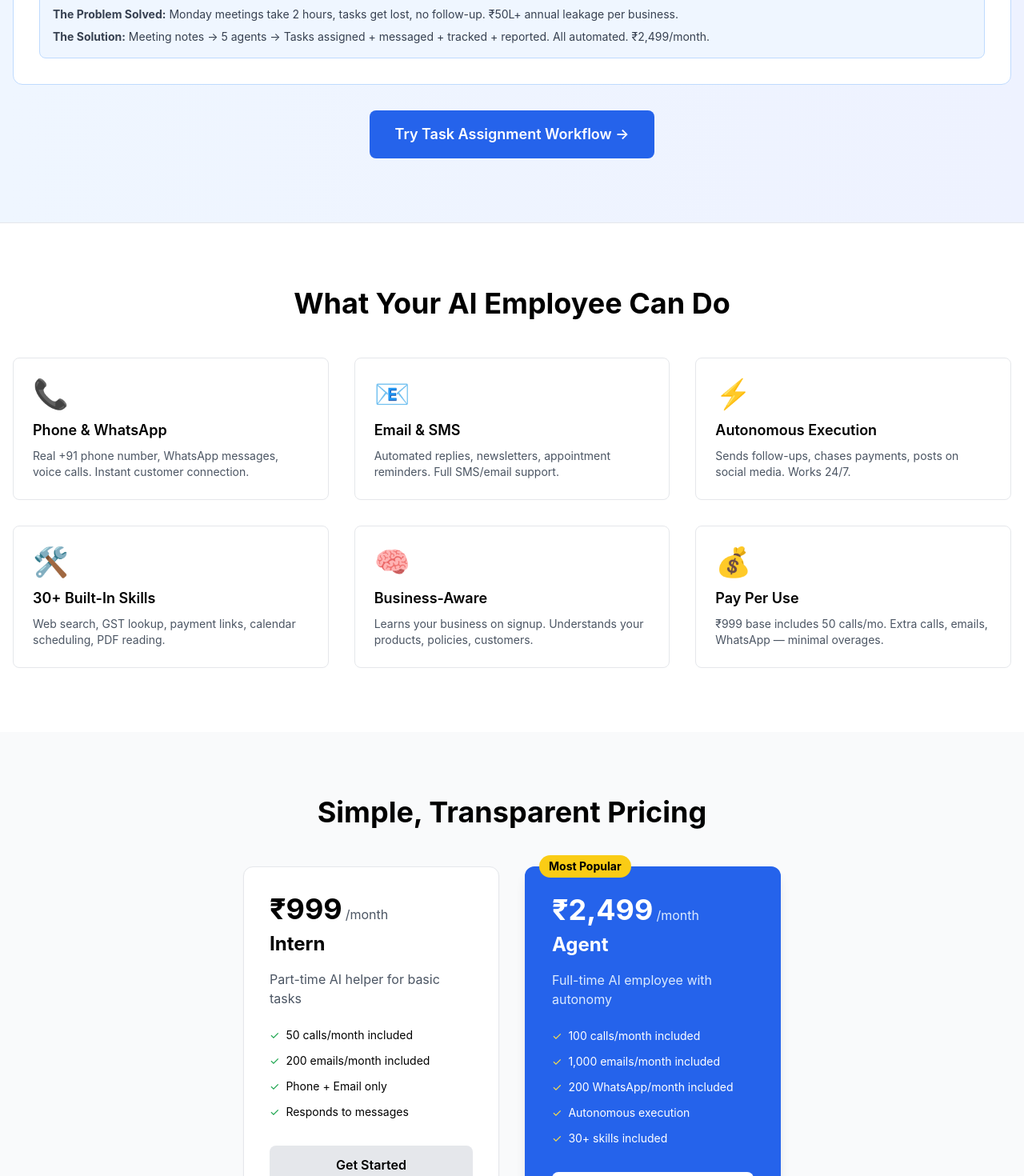
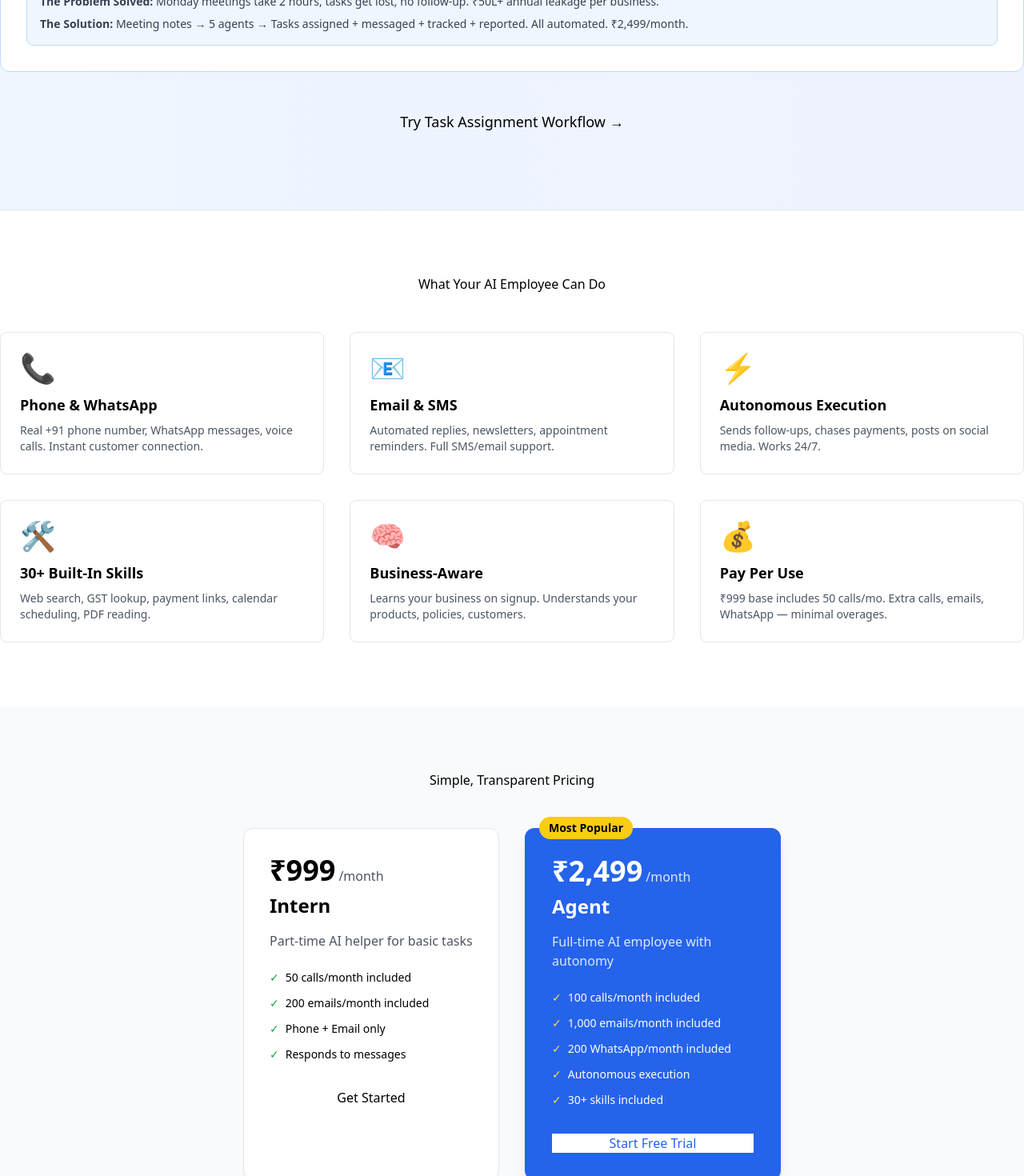
Before and after one commit to mikey21-web/saas, a Next.js app: page /landing in a window 1280 px wide. Shown: the part 1120-2590 px from the top of the page at 80% size. Built offline with nearby package versions, Linux system fonts and the light colour scheme.

Commit message:
🔧 Fix Tailwind CSS build error: replace undefined text-foreground with text-white

```diff
--- a/app/globals.css
+++ b/app/globals.css
@@ -2,46 +2,40 @@
 @tailwind components;
 @tailwind utilities;
 
-* {
-  margin: 0;
-  padding: 0;
-  box-sizing: border-box;
+@layer base {
+  :root {
+    --background: 240 10% 3.9%;
+    --foreground: 0 0% 98%;
+  }
+
+  body {
+    @apply bg-[#0A0A0B] text-white font-sans antialiased;
+    /* Basic star/particle backdrop using a subtle radial gradient */
+    background-image: radial-gradient(circle at 50% 0%, rgba(46, 16, 101, 0.4) 0%, rgba(10, 10, 11, 1) 50%);
+    background-size: cover;
+    background-repeat: no-repeat;
+    background-attachment: fixed;
+  }
 }
 
-html {
-  scroll-behavior: smooth;
-}
-
-body {
-  font-family: -apple-system, BlinkMacSystemFont, 'Segoe UI', 'Roboto', 'Oxygen',
-    'Ubuntu', 'Cantarell', 'Fira Sans', 'Droid Sans', 'Helvetica Neue',
-    sans-serif;
-  -webkit-font-smoothing: antialiased;
-  -moz-osx-font-smoothing: grayscale;
-}
-
-@layer components {
-  .container {
-    @apply mx-auto px-4 max-w-7xl;
+@layer utilities {
+  .text-gradient-magenta {
+    @apply bg-clip-text text-transparent bg-gradient-to-r from-pink-500 to-purple-500;
   }
 
-  .btn {
-    @apply px-6 py-3 rounded-lg font-semibold transition-all duration-200;
+  .glass-card {
+    @apply bg-white/5 backdrop-blur-xl border border-white/10 shadow-[0_4px_30px_rgba(0,0,0,0.1)];
   }
 
-  .btn-primary {
-    @apply btn bg-blue-600 text-white hover:bg-blue-700;
+  .glow-magenta {
+    @apply shadow-[0_0_20px_0_rgba(236,72,153,0.5)];
   }
 
-  .btn-secondary {
-    @apply btn bg-gray-200 text-black hover:bg-gray-300;
+  .glow-magenta-lg {
+    @apply shadow-[0_0_40px_0_rgba(236,72,153,0.6)];
   }
 
-  .section-title {
-    @apply text-4xl font-bold mb-4;
-  }
-
-  .section-subtitle {
-    @apply text-lg text-gray-600 mb-8;
+  .glow-blue {
+    @apply shadow-[0_0_20px_0_rgba(59,130,246,0.5)];
   }
 }
```
